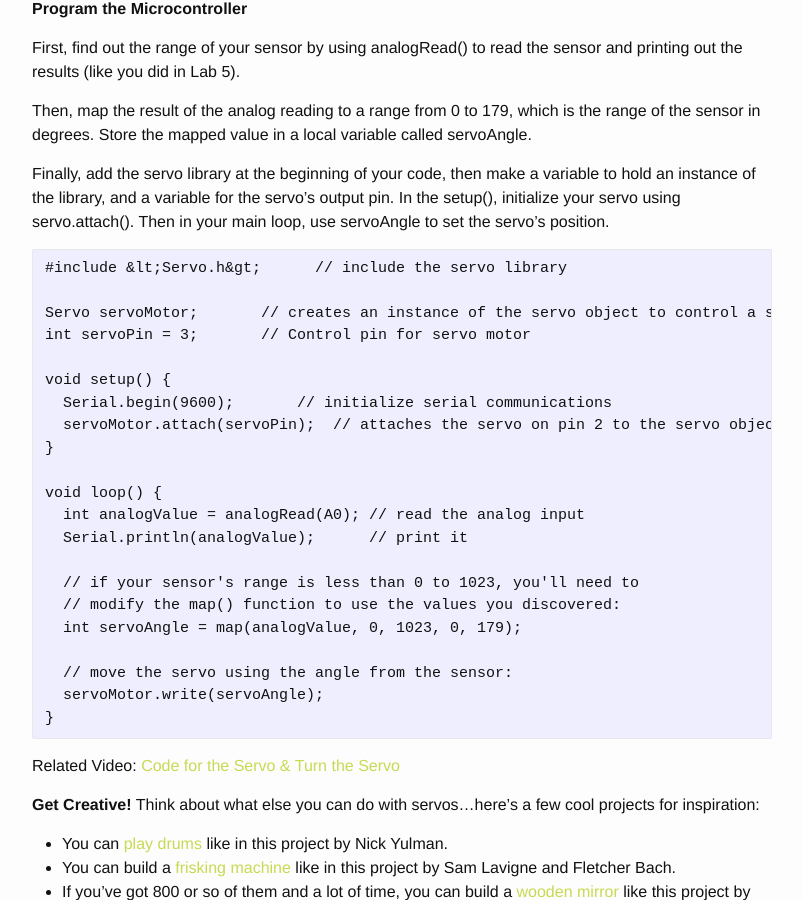
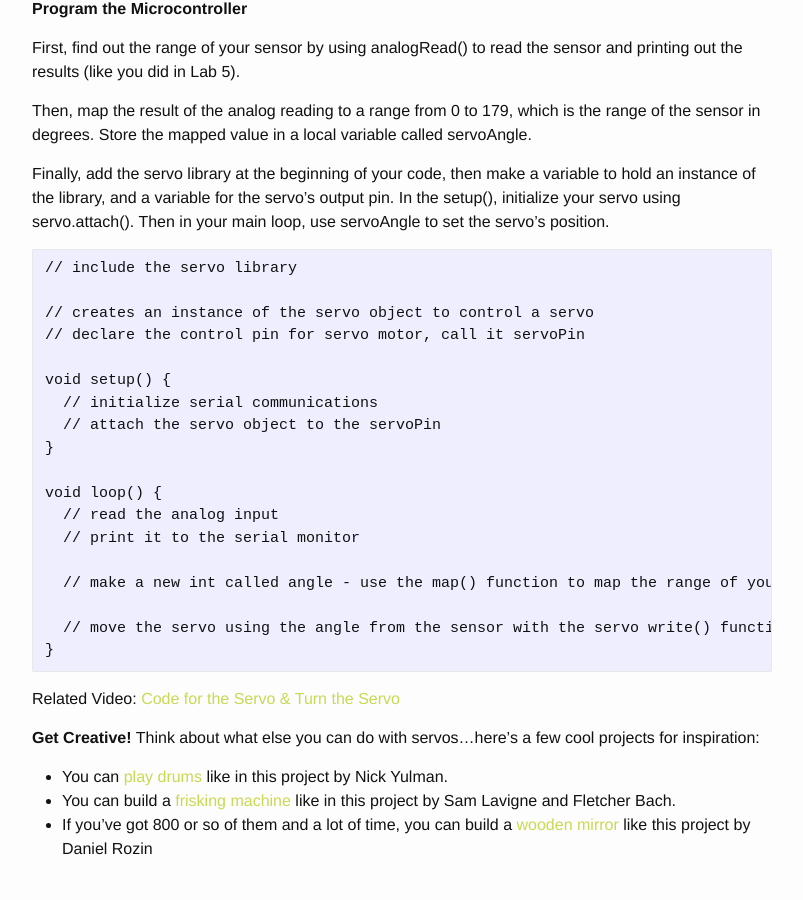
Before and after one commit to coloringchaos/object-fall-16, a Jekyll site: the page built from assignments/lab-6.md, in a window 1280 px wide and 900 px high, scrolled down 1497 px. Shown: the whole window, without its empty margins (238-1041 px from the left). Built offline with Jekyll 4.4.1, drawn with Linux system fonts in a browser that asks for light colours; some of the changed text lies outside the part shown.

Commit message:
lab 6 update

```diff
--- a/assignments/lab-6.md
+++ b/assignments/lab-6.md
@@ -46,26 +46,23 @@ Then, map the result of the analog reading to a range from 0 to 179, which is th
 Finally, add the servo library at the beginning of your code, then make a variable to hold an instance of the library, and a variable for the servo’s output pin. In the setup(), initialize your servo using servo.attach(). Then in your main loop, use servoAngle to set the servo’s position.
 
 
-	#include &lt;Servo.h&gt;      // include the servo library
+	// include the servo library
 
-	Servo servoMotor;       // creates an instance of the servo object to control a servo
-	int servoPin = 3;       // Control pin for servo motor
+	// creates an instance of the servo object to control a servo
+	// declare the control pin for servo motor, call it servoPin
 
 	void setup() {
-	  Serial.begin(9600);       // initialize serial communications
-	  servoMotor.attach(servoPin);  // attaches the servo on pin 2 to the servo object
+	  // initialize serial communications
+	  // attach the servo object to the servoPin
 	}
 
 	void loop() {
-	  int analogValue = analogRead(A0); // read the analog input
-	  Serial.println(analogValue);      // print it
+	  // read the analog input
+	  // print it to the serial monitor
 
-	  // if your sensor's range is less than 0 to 1023, you'll need to
-	  // modify the map() function to use the values you discovered:
-	  int servoAngle = map(analogValue, 0, 1023, 0, 179);
+	  // make a new int called angle - use the map() function to map the range of your sensor to the range of the servo (which is 0 to 179)
 
-	  // move the servo using the angle from the sensor:
-	  servoMotor.write(servoAngle);
+	  // move the servo using the angle from the sensor with the servo write() function
 	}
 
 Related Video: [Code for the Servo & Turn the Servo](https://vimeo.com/93608912#t=2m37s)
@@ -107,30 +104,27 @@ Connect two photoresistors to analog pin 0 in a voltage divider circuit as shown
 
 **Program the Microcontroller**
 
-First, check the sensor input range (the way you did in Lab 5).
+First, check the sensor input range (the way you did in Lab 5). Note what sensor range you're getting.
 
 	void setup() {
-	  Serial.begin(9600);       // initialize serial communications
+	  // initialize serial communications
 	}
 
 	void loop() {
-	  int analogValue = analogRead(A0); // read the analog input
-	  Serial.println(analogValue);      // print it
+	  // read the analog input
+	  // print it to the serial monitor
 	}
 
 Next, play tones! Write a program to read the analog input and map the result to a range from 100 to 1000. Store the result in a local variable called frequency. This will be the frequency you play on the speaker. Then use the tone() command to set the frequency of the speaker on pin 8.
 
 	void setup() {
-	    // nothing to do here
+	    // nothing else to do here
 	}
 
 	void loop() {
-	   // get a sensor reading:
-	   int sensorReading = analogRead(A0);
-	   // map the results from the sensor reading's range to the desired pitch range:
-	   float frequency = map(sensorReading, 200, 900, 100, 1000);
-	   // change the pitch, play for 10 ms:
-	   tone(8, frequency, 10);
+	   // read the analog input
+	   // map the results from the sensor reading's range to the desired pitch range, call this frequency (hint: the data type is a float)
+	   // play a tone() for 10ms at your frequency
 	}
 
 Once you’ve uploaded this, move your hands over the photocells, and listen to the frequency change. It will change from 100 Hz to 1000 HZ, because that’s what you set in the map() command. If you want to change the frequency range, change those two numbers. See if you can get it to play a little tune.
```
